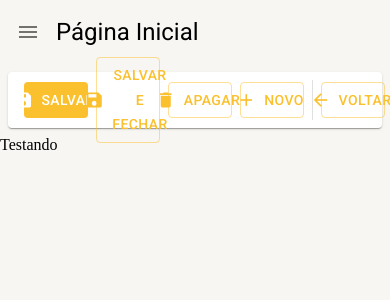
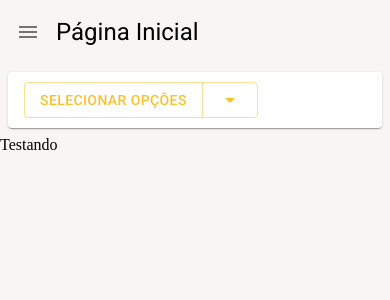
Before and after one commit to CostaMateus7/dashboard, a React (Vite) app: page /pagina-inicial in a window 390 px wide. Shown: the top 300 px of the page. Built offline with nearby package versions, Linux system fonts and the light colour scheme.

Commit message:
style: add responsiveness to datailTools

```diff
--- a/src/pages/detailTools/DetailTools.tsx
+++ b/src/pages/detailTools/DetailTools.tsx
@@ -1,4 +1,20 @@
-import { Box, Button, Divider, Icon, Paper, useTheme } from '@mui/material';
+import { ArrowDropDown, ArrowDropUp } from '@mui/icons-material';
+import {
+  Box,
+  Button,
+  ButtonGroup,
+  Divider,
+  Icon,
+  MenuItem,
+  MenuList,
+  Paper,
+  Popper,
+  Skeleton,
+  Typography,
+  useMediaQuery,
+  useTheme,
+} from '@mui/material';
+import { useState } from 'react';
 
 interface IDetailToolsProps {
   textNewButton?: string;
@@ -8,6 +24,12 @@ interface IDetailToolsProps {
   showDeleteButton?: boolean;
   showSaveButton?: boolean;
   showSaveAndCloseButton?: boolean;
+
+  showNewButtonLoading?: boolean;
+  showBackButtonLoading?: boolean;
+  showDeleteButtonLoading?: boolean;
+  showSaveButtonLoading?: boolean;
+  showSaveAndCloseButtonLoading?: boolean;
 
   onClickNew?: () => void;
   onClickDelete?: () => void;
@@ -24,6 +46,12 @@ export const DetailTools = ({
   showSaveButton = true,
   showSaveAndCloseButton = false,
 
+  showNewButtonLoading = false,
+  showBackButtonLoading = false,
+  showDeleteButtonLoading = false,
+  showSaveButtonLoading = false,
+  showSaveAndCloseButtonLoading = false,
+
   onClickNew,
   onClickDelete,
   onClickSave,
@@ -31,6 +59,13 @@ export const DetailTools = ({
   onClickBack,
 }: IDetailToolsProps) => {
   const theme = useTheme();
+  const mdDown = useMediaQuery(theme.breakpoints.down('md'));
+
+  const [isOpen, setIsOpen] = useState<boolean>(false);
+
+  const handleToogleButtonMenu: () => void = () => {
+    setIsOpen((prevOpen) => !prevOpen);
+  };
   return (
     <Box
       height={theme.spacing(5)}
@@ -42,7 +77,95 @@ export const DetailTools = ({
       gap={1}
       component={Paper}
     >
-      {showSaveButton && (
+      {mdDown && (
+        <ButtonGroup>
+          <Button>Selecionar Opções</Button>
+          <Button onClick={handleToogleButtonMenu}>
+            {isOpen ? <ArrowDropUp /> : <ArrowDropDown />}
+          </Button>
+        </ButtonGroup>
+      )}
+
+      {isOpen && !!mdDown && (
+        <Box
+          marginTop={32}
+          marginLeft={-31}
+          zIndex={5}
+          width={theme.spacing(30)}
+          gap={2}
+        >
+          <Paper>
+            <MenuList>
+              <MenuItem onClick={onClickSave}>
+                <Box display="flex" alignItems="center" gap={1}>
+                  <Icon>save</Icon>
+                  <Typography
+                    variant="button"
+                    whiteSpace="nowrap"
+                    textOverflow="ellipsis"
+                    overflow="hidden"
+                  >
+                    Salvar
+                  </Typography>
+                </Box>
+              </MenuItem>
+              <MenuItem onClick={onClickSaveAndClose}>
+                <Box display="flex" alignItems="center" gap={1}>
+                  <Icon>save</Icon>
+                  <Typography
+                    variant="button"
+                    whiteSpace="nowrap"
+                    textOverflow="ellipsis"
+                    overflow="hidden"
+                  >
+                    Salvar e Fechar
+                  </Typography>
+                </Box>
+              </MenuItem>
+              <MenuItem onClick={onClickDelete}>
+                <Box display="flex" alignItems="center" gap={1}>
+                  <Icon>delete</Icon>
+                  <Typography
+                    variant="button"
+                    whiteSpace="nowrap"
+                    textOverflow="ellipsis"
+                    overflow="hidden"
+                  >
+                    Apagar
+                  </Typography>
+                </Box>
+              </MenuItem>
+              <MenuItem onClick={onClickNew}>
+                <Box display="flex" alignItems="center" gap={1}>
+                  <Icon>add</Icon>
+                  <Typography
+                    variant="button"
+                    whiteSpace="nowrap"
+                    textOverflow="ellipsis"
+                    overflow="hidden"
+                  >
+                    {textNewButton}
+                  </Typography>
+                </Box>
+              </MenuItem>
+              <MenuItem onClick={onClickBack}>
+                <Box display="flex" alignItems="center" gap={1}>
+                  <Icon>arrow_back</Icon>
+                  <Typography
+                    variant="button"
+                    whiteSpace="nowrap"
+                    textOverflow="ellipsis"
+                    overflow="hidden"
+                  >
+                    Voltar
+                  </Typography>
+                </Box>
+              </MenuItem>
+            </MenuList>
+          </Paper>
+        </Box>
+      )}
+      {showSaveButton && !showSaveButtonLoading && !mdDown && (
         <Button
           color="primary"
           disableElevation
@@ -50,10 +173,19 @@ export const DetailTools = ({
           onClick={onClickSave}
           startIcon={<Icon>save</Icon>}
         >
-          Salvar
+          <Typography
+            variant="button"
+            whiteSpace="nowrap"
+            textOverflow="ellipsis"
+            overflow="hidden"
+          >
+            Salvar
+          </Typography>
         </Button>
       )}
-      {showSaveAndCloseButton && (
+
+      {showSaveButtonLoading && !mdDown && <Skeleton width={100} height={60} />}
+      {showSaveAndCloseButton && !showSaveAndCloseButtonLoading && !mdDown && (
         <Button
           color="primary"
           disableElevation
@@ -61,10 +193,21 @@ export const DetailTools = ({
           onClick={onClickSaveAndClose}
           startIcon={<Icon>save</Icon>}
         >
-          Salvar e Fechar
+          <Typography
+            variant="button"
+            whiteSpace="nowrap"
+            textOverflow="ellipsis"
+            overflow="hidden"
+          >
+            Salvar e Fechar
+          </Typography>
         </Button>
       )}
-      {showDeleteButton && (
+      {showSaveAndCloseButtonLoading && !mdDown && (
+        <Skeleton width={180} height={60} />
+      )}
+
+      {showDeleteButton && !showDeleteButtonLoading && !mdDown && (
         <Button
           color="primary"
           disableElevation
@@ -72,10 +215,21 @@ export const DetailTools = ({
           onClick={onClickDelete}
           startIcon={<Icon>delete</Icon>}
         >
-          Apagar
+          <Typography
+            variant="button"
+            whiteSpace="nowrap"
+            textOverflow="ellipsis"
+            overflow="hidden"
+          >
+            Apagar
+          </Typography>
         </Button>
       )}
-      {showNewButton && (
+      {showDeleteButtonLoading && !mdDown && (
+        <Skeleton width={100} height={60} />
+      )}
+
+      {showNewButton && !showNewButtonLoading && !mdDown && (
         <Button
           color="primary"
           disableElevation
@@ -83,11 +237,20 @@ export const DetailTools = ({
           startIcon={<Icon>add</Icon>}
           onClick={onClickNew}
         >
-          {textNewButton}
+          <Typography
+            variant="button"
+            whiteSpace="nowrap"
+            textOverflow="ellipsis"
+            overflow="hidden"
+          >
+            {textNewButton}
+          </Typography>
         </Button>
       )}
-      <Divider variant="middle" orientation="vertical" />
-      {showBackButton && (
+      {showNewButtonLoading && !mdDown && <Skeleton width={100} height={60} />}
+
+      {!mdDown && <Divider variant="middle" orientation="vertical" />}
+      {showBackButton && !showBackButtonLoading && !mdDown && (
         <Button
           color="primary"
           disableElevation
@@ -95,9 +258,17 @@ export const DetailTools = ({
           onClick={onClickBack}
           startIcon={<Icon>arrow_back</Icon>}
         >
-          Voltar
+          <Typography
+            variant="button"
+            whiteSpace="nowrap"
+            textOverflow="ellipsis"
+            overflow="hidden"
+          >
+            Voltar
+          </Typography>
         </Button>
       )}
+      {showBackButtonLoading && !mdDown && <Skeleton width={100} height={60} />}
     </Box>
   );
 };
```
